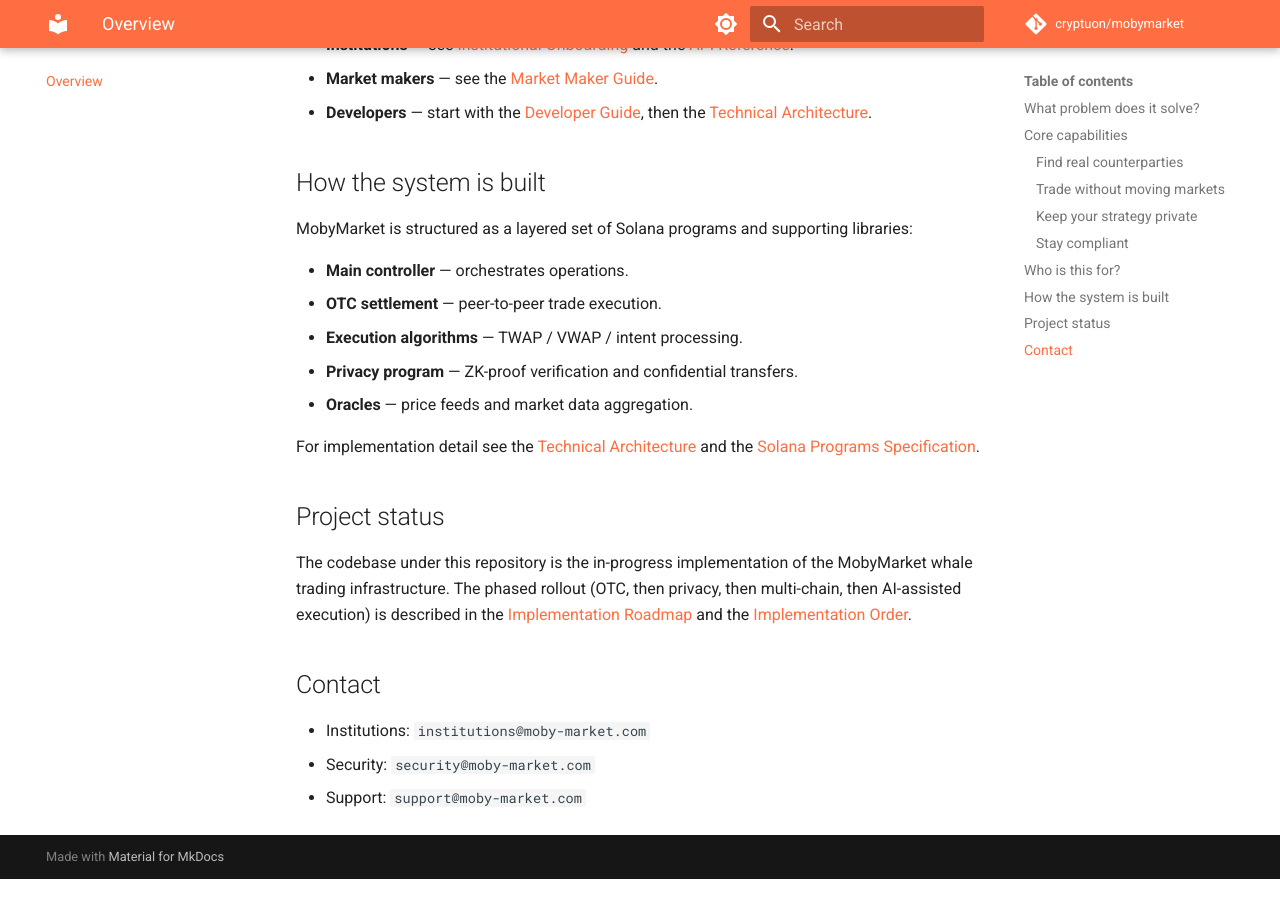
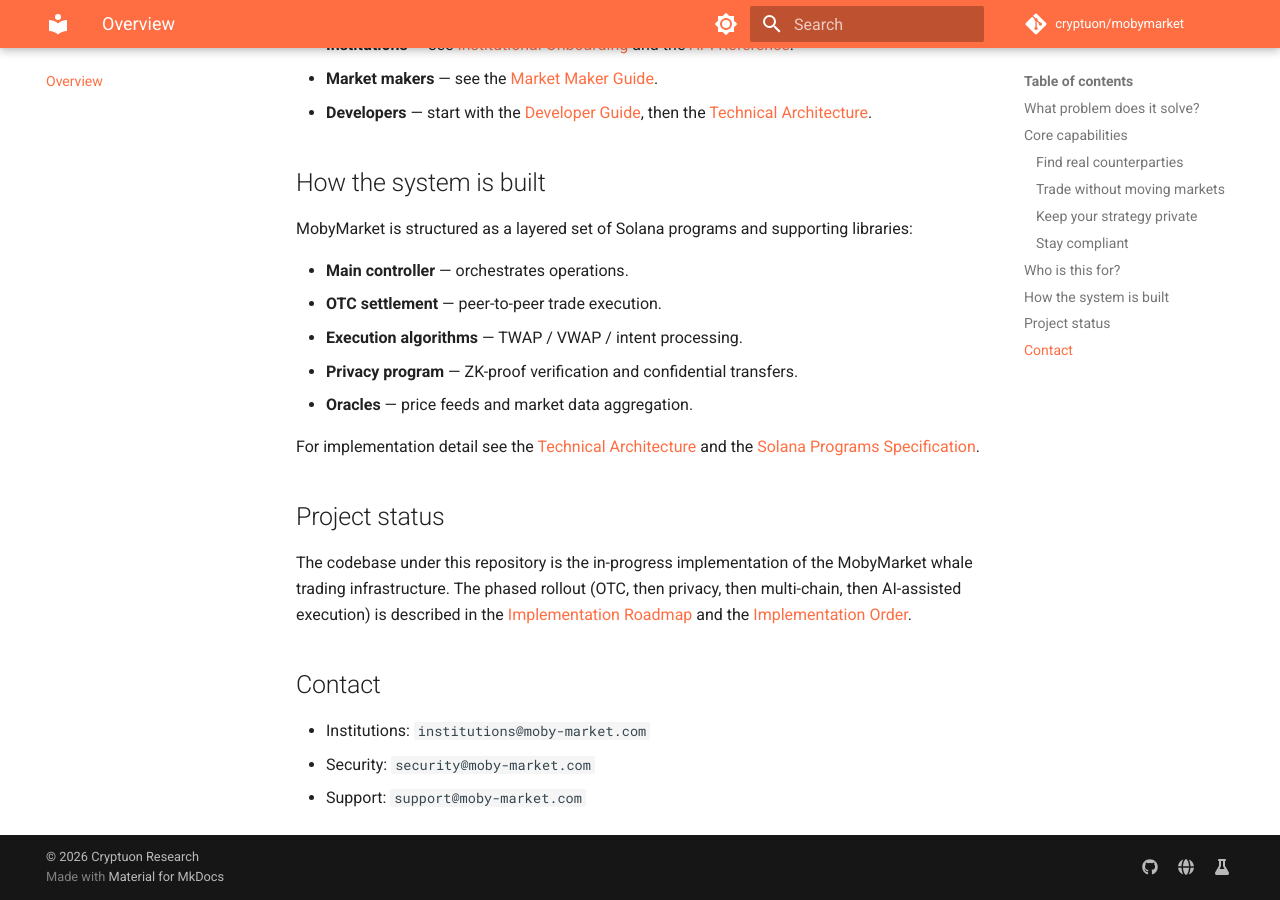
Before and after one commit to cryptuon/mobymarket, an MkDocs documentation site: the page built from documentation/docs/index.md, in a window 1280 px wide and 900 px high, scrolled down 1789 px. Built offline with MkDocs 1.6.1 and Material for MkDocs 9.7.7, drawn with Linux system fonts in a browser that asks for light colours; comment, search, counter and statistics services are not loaded; before the commit the page ends 2668 px from its top, so only the background shows below that.

Commit message:
docs: add site/docs links + Cryptuon interconnection; normalize package manifests

```diff
--- a/Cargo.toml
+++ b/Cargo.toml
@@ -73,9 +73,11 @@
 [workspace.package]
 version = "0.1.0"
 edition = "2021"
-authors = ["Moby Market Team"]
+authors = ["Cryptuon Research <contact@cryptuon.com>"]
 license = "MIT"
-repository = "https://github.com/moby-market/moby-market"
+homepage = "https://mobymarket.cryptuon.com/"
+documentation = "https://docs.cryptuon.com/mobymarket/"
+repository = "https://github.com/cryptuon/mobymarket"
 
 [profile.release]
 overflow-checks = true
--- a/documentation/mkdocs.yml
+++ b/documentation/mkdocs.yml
@@ -1,6 +1,8 @@
 site_name: MobyMarket
 site_url: https://docs.cryptuon.com/mobymarket/
+site_author: Cryptuon Research
 site_description: Institutional-grade DeFi trading platform for whales — OTC, TWAP/VWAP execution, and ZK privacy on Solana.
+copyright: © 2026 Cryptuon Research
 
 docs_dir: docs
 site_dir: site
@@ -55,6 +57,19 @@
 plugins:
   - search
 
+extra:
+  homepage: https://mobymarket.cryptuon.com/
+  social:
+    - icon: fontawesome/brands/github
+      link: https://github.com/cryptuon/mobymarket
+      name: Moby Market on GitHub
+    - icon: fontawesome/solid/globe
+      link: https://mobymarket.cryptuon.com/
+      name: Moby Market site
+    - icon: fontawesome/solid/flask
+      link: https://www.cryptuon.com
+      name: Cryptuon Research
+
 nav:
   - Overview: index.md
   - For Traders:
```
Also changed, not shown: README.md, 8 other files.
